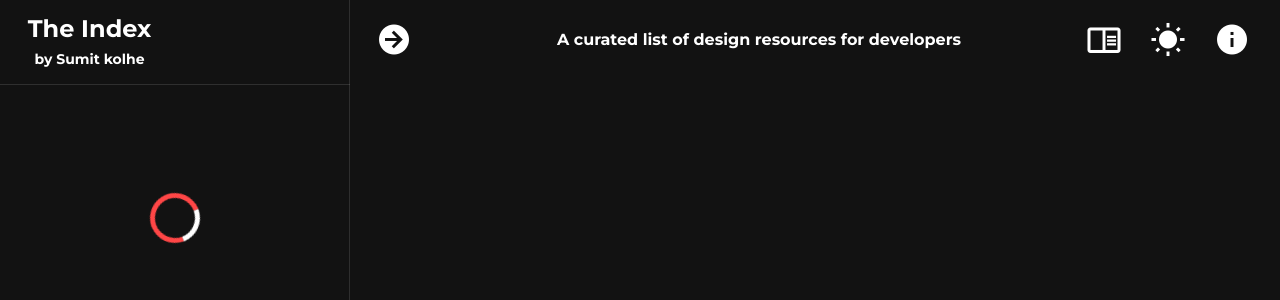
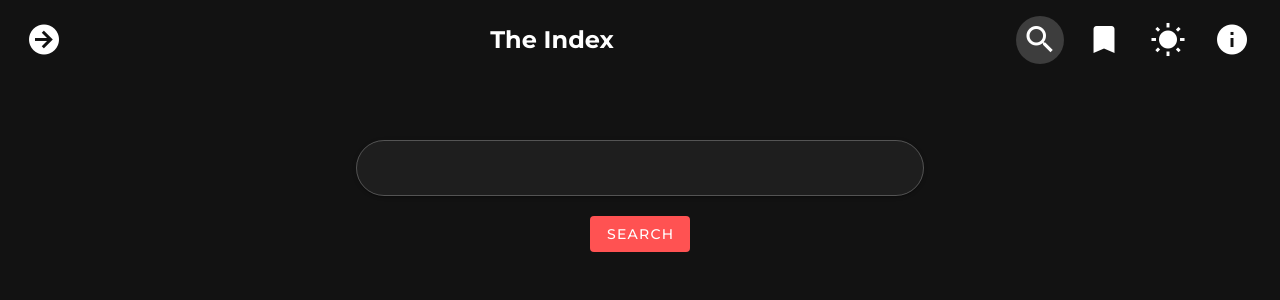
Before and after one commit to sumitkolhe/design-resources, a Nuxt app: page /search in a window 1280 px wide. Shown: the top 300 px of the page. Built offline with nearby package versions, Linux system fonts and the light colour scheme.

Commit message:
:sparkles: Added search

```diff
--- a/api/index.ts
+++ b/api/index.ts
@@ -7,9 +7,9 @@ const converter = new showdown.Converter()
 converter.setFlavor('github')
 
 module.exports = (req: NowRequest, res: NowResponse) => {
-  // res.setHeader('Access-Control-Allow-Origin', '*')
-  // res.setHeader('Access-Control-Allow-Headers', '*')
-  // res.setHeader('Access-Control-Allow-Methods', 'GET, OPTIONS')
+  res.setHeader('Access-Control-Allow-Origin', '*')
+  res.setHeader('Access-Control-Allow-Headers', '*')
+  res.setHeader('Access-Control-Allow-Methods', 'GET, OPTIONS')
 
   axios
     .get(
--- a/components/appbar.vue
+++ b/components/appbar.vue
@@ -1,7 +1,7 @@
 <template>
   <v-app-bar flat app :height="height" color="background">
     <v-btn class="ml-sm-1" color="primary" @click.stop="changeDrawer()" icon>
-      <v-icon large>mdi-arrow-right-circle</v-icon>
+      <v-icon :large="!isMobile">mdi-arrow-right-circle</v-icon>
     </v-btn>
 
     <v-toolbar-title>
@@ -11,21 +11,47 @@
     </v-toolbar-title>
 
     <v-spacer></v-spacer>
-    <h4 class="px-6 py-2 text-center d-none d-md-block">
-      A curated list of design resources for developers
-    </h4>
+    <a class="text-decoration-none" href="/">
+      <h2 class="px-6 py-2 text-center d-none d-md-block">The Index</h2>
+    </a>
     <v-spacer></v-spacer>
-
+    <v-tooltip max-width="300px" bottom>
+      <template v-slot:activator="{ on, attrs }">
+        <v-btn v-bind="attrs" v-on="on" to="/search" icon class="mr-sm-4"
+          ><v-icon color="primary" :large="!isMobile"
+            >mdi-magnify</v-icon
+          ></v-btn
+        >
+      </template>
+      <span>Search</span>
+    </v-tooltip>
     <v-tooltip max-width="300px" bottom>
       <template v-slot:activator="{ on, attrs }">
         <v-btn v-bind="attrs" v-on="on" to="/bookmarks" icon class="mr-sm-4"
-          ><v-icon color="primary" large>mdi-book-open-outline</v-icon></v-btn
+          ><v-icon color="primary" :large="!isMobile"
+            >mdi-bookmark</v-icon
+          ></v-btn
         >
       </template>
       <span>Bookmarks</span>
     </v-tooltip>
 
-    <theme-switch />
+    <v-tooltip max-width="300px" bottom>
+      <template v-slot:activator="{ on, attrs }">
+        <v-btn
+          v-bind="attrs"
+          v-on="on"
+          icon
+          @click="changeTheme()"
+          class="mr-sm-4"
+        >
+          <v-icon color="primary" :large="!isMobile"
+            >mdi-white-balance-sunny</v-icon
+          >
+        </v-btn>
+      </template>
+      <span>Theme</span>
+    </v-tooltip>
 
     <v-tooltip max-width="300px" bottom>
       <template v-slot:activator="{ on, attrs }">
@@ -35,7 +61,7 @@
           v-on="on"
           class="mr-sm-2 d-none d-sm-block"
           @click.stop="showAbout = true"
-          ><v-icon color="primary" large>mdi-information</v-icon>
+          ><v-icon color="primary" :large="!isMobile">mdi-information</v-icon>
           <about v-model="showAbout"
         /></v-btn>
       </template>
@@ -50,20 +76,31 @@ export default Vue.extend({
   data() {
     return {
       showAbout: false,
+      isThemeDark: false,
+      search: '',
     }
   },
   computed: {
-    drawer() {
-      return this.$store.getters['GET_DRAWER']
-    },
     height() {
       if (this.$vuetify.breakpoint.xs) return 65
       else return 80
+    },
+    isMobile() {
+      if (this.$vuetify.breakpoint.xs) return true
+      else return false
     },
   },
   methods: {
     changeDrawer() {
       this.$emit('toggleDrawer')
+    },
+    changeTheme() {
+      ;(this as any).$vuetify.theme.dark = !(this as any).$vuetify.theme.dark
+      // this.isThemeDark = !this.isThemeDark
+      // localStorage.setItem(
+      //   'isThemeDark',
+      //   JSON.stringify((this as any).$vuetify.theme.dark)
+      // )
     },
   },
 })
--- a/components/cards.vue
+++ b/components/cards.vue
@@ -4,11 +4,11 @@
       class="ma-5 pa-5"
       outlined
       hover
-      height="220px"
+      :height="showCategory ? '260px' : '220px'"
       width="350"
       target="_blank"
       v-for="website in websites"
-      :key="website.link"
+      :key="website.description + website.title"
       :href="website.link"
     >
       <v-col class="text-left">
@@ -44,6 +44,11 @@
             <span> {{ website.description }}</span>
           </v-tooltip>
         </v-row>
+        <v-row v-if="showCategory">
+          <v-chip class="px-4 category-chip" color="accent" outlined>
+            <span class="font-weight-bold">{{ website.category }}</span>
+          </v-chip>
+        </v-row>
       </v-col>
     </v-card>
   </v-row>
@@ -52,7 +57,7 @@
 <script lang="ts">
 import Vue from 'vue'
 export default Vue.extend({
-  props: { websites: {} },
+  props: { websites: {}, showCategory: Boolean },
 
   data() {
     return {
@@ -68,6 +73,12 @@ export default Vue.extend({
 </script>
 
 <style scoped>
+.category-chip {
+  position: absolute;
+  left: 0;
+  bottom: 0;
+  margin: 16px;
+}
 .v-card__text,
 .v-card__title {
   word-break: normal;
@@ -80,7 +91,7 @@ export default Vue.extend({
 }
 .v-sheet.v-card:hover {
   border: 3px solid #91919141;
-  box-shadow: 0 0 12px #9191916e;
+  box-shadow: 0 0 10px #9191916e;
 }
 
 .v-avatar {
--- a/components/navigation.vue
+++ b/components/navigation.vue
@@ -43,7 +43,7 @@
       <v-list-item-group v-else class="mt-6 mb-8">
         <v-list-item
           v-for="(item, index) in categories"
-          :key="index"
+          :key="index + item"
           @click="selectCategory(index)"
           link
         >
@@ -75,7 +75,7 @@ export default Vue.extend({
   data() {
     return {
       showAbout: false,
-      drawer: true,
+      drawer: false,
     }
   },
 
@@ -89,17 +89,20 @@ export default Vue.extend({
     },
   },
 
-  watch: {
-    openDrawer() {
-      if ((this as any).$vuetify.breakpoint.width > 600) {
-        this.drawer = true
-      }
-    },
+  mounted() {
+    if ((this as any).$vuetify.breakpoint.width > 600) {
+      this.drawer = true
+    }
   },
 
   methods: {
     selectCategory(index: string | number) {
       this.$store.commit('SET_WEBSITE_GROUP', index)
+      if (!((this as any).$vuetify.breakpoint.width > 600)) {
+        this.drawer = !this.drawer
+      }
+
+      if (this.$nuxt.$route.path != '/') this.$router.push('/')
     },
 
     Drawer() {
--- a/components/theme-switch.vue
+++ /dev/null
@@ -1,45 +0,0 @@
-<template>
-  <v-tooltip max-width="300px" bottom>
-    <template v-slot:activator="{ on, attrs }">
-      <v-btn
-        v-bind="attrs"
-        v-on="on"
-        icon
-        @click="changeTheme()"
-        class="mr-sm-4"
-      >
-        <v-icon color="primary" large>mdi-white-balance-sunny</v-icon>
-      </v-btn>
-    </template>
-    <span>Theme</span>
-  </v-tooltip>
-</template>
-
-<script lang="ts">
-import Vue from 'vue'
-export default Vue.extend({
-  data() {
-    return {
-      isThemeDark: false,
-    }
-  },
-  mounted() {
-    // ;(this as any).$vuetify.theme.dark =
-    //   JSON.parse(localStorage.getItem('isThemeDark') as string) || false
-    // this.isThemeDark = (this as any).$vuetify.theme.dark
-  },
-  methods: {
-    changeTheme() {
-      ;(this as any).$vuetify.theme.dark = !(this as any).$vuetify.theme.dark
-      // this.isThemeDark = !this.isThemeDark
-      // localStorage.setItem(
-      //   'isThemeDark',
-      //   JSON.stringify((this as any).$vuetify.theme.dark)
-      // )
-    },
-  },
-})
-</script>
-
-<style>
-</style>
--- /dev/null
+++ b/layouts/search.vue
@@ -0,0 +1,22 @@
+<template>
+  <v-app>
+    <v-main>
+      <v-container>
+        <appbar />
+        <notification />
+        <nuxt />
+      </v-container>
+    </v-main>
+  </v-app>
+</template>
+
+<script lang="ts">
+import Vue from 'vue'
+export default Vue.extend({})
+</script>
+
+<style scoped>
+#app {
+  font-family: 'Montserrat', sans-serif;
+}
+</style>
--- a/pages/index.vue
+++ b/pages/index.vue
@@ -1,12 +1,12 @@
 <template>
   <div>
-    <v-row v-if="website_group[0]" justify="center" class="mt-4">
+    <v-row v-if="website_group[0]" justify="center" class="mt-12">
       <v-chip large class="px-8" color="accent">
         <span class="font-weight-bold">{{ website_group[0].category }}</span>
       </v-chip>
     </v-row>
 
-    <cards :websites="website_group" />
+    <cards :websites="website_group" :showCategory="false" />
     <v-row justify="center" class="mt-12" v-if="loading">
       <v-col align="center" class="mt-12">
         <spinner />
--- /dev/null
+++ b/pages/search.vue
@@ -0,0 +1,55 @@
+<template>
+  <div>
+    <v-row justify="center">
+      <v-col cols="12" sm="8" md="6" class="mt-12">
+        <v-text-field
+          solo
+          rounded
+          outlined
+          clearable
+          dark
+          v-model="search"
+          hide-details
+        ></v-text-field>
+
+        <v-col align="center">
+          <v-btn
+            @click="searchWebsites"
+            class="mt-2"
+            color="error"
+            elevation="0"
+            >Search</v-btn
+          >
+        </v-col>
+      </v-col>
+    </v-row>
+
+    <cards :websites="filtered" :showCategory="true" />
+  </div>
+</template>
+
+<script lang="ts">
+import Vue from 'vue'
+export default Vue.extend({
+  layout: 'search',
+  data() {
+    return {
+      search: '',
+    }
+  },
+
+  computed: {
+    filtered() {
+      return this.$store.getters['GET_FILTERED_WEBSITES']
+    },
+  },
+
+  methods: {
+    searchWebsites() {
+      this.$store.commit('SET_FILTERED_WEBSITES', this.search)
+    },
+  },
+
+  async mounted() {},
+})
+</script>
--- a/store/index.ts
+++ b/store/index.ts
@@ -6,6 +6,7 @@ export const state = () => ({
   all_websites: [],
   categories: [],
   bookmarked_websites: [],
+  filtered_websites: <any>[],
   website_group: Array(),
   category: 0,
   loading: true,
@@ -21,6 +22,35 @@ export const mutations: MutationTree<WebsitesState> = {
   SET_BOOKMARKED_WEBSITES: (state, websites) => {
     state.bookmarked_websites = websites
   },
+  SET_FILTERED_WEBSITES: (state, search_term) => {
+    state.filtered_websites = []
+    state.all_websites.forEach((website_group: any) =>
+      website_group.forEach((website: any) => {
+        if (
+          website.title.includes(search_term) ||
+          website.description.includes(search_term)
+        ) {
+          state.filtered_websites.push(
+            //   {
+            //   title: website.title,
+            //   description: website.description,
+            //   link: website.link,
+            //   logo: website.logo,
+            //   category: website.category,
+            // }
+            website
+          )
+        }
+      })
+    )
+
+    // filtered.forEach((website: any) => {
+    //   if (website.length != 0) state.filtered_websites.push(website)
+    // })
+
+    // state.filtered_websites = filtered as any
+    //console.log(state.filtered_websites)
+  },
   SET_CATEGORIES: (state, categories) => {
     state.categories = categories
   },
@@ -34,7 +64,7 @@ export const mutations: MutationTree<WebsitesState> = {
 
 export const actions: ActionTree<WebsitesState, WebsitesState> = {
   async fetchData({ commit }) {
-    const data = await this.$axios.$get('http://localhost/api')
+    const data = await this.$axios.$get('https://theindex.tech/api')
     commit('SET_CATEGORIES', data.categories)
     commit('SET_ALL_WEBSITES', data.websites)
     commit('SET_WEBSITE_GROUP', 0)
@@ -58,6 +88,9 @@ export const getters: GetterTree<WebsitesState, WebsitesState> = {
   GET_WEBSITE_GROUP: (state) => {
     return state.website_group
   },
+  GET_FILTERED_WEBSITES: (state) => {
+    return state.filtered_websites
+  },
   GET_BOOKMARKED_WEBSITES: (state) => {
     return state.bookmarked_websites
   },
```
